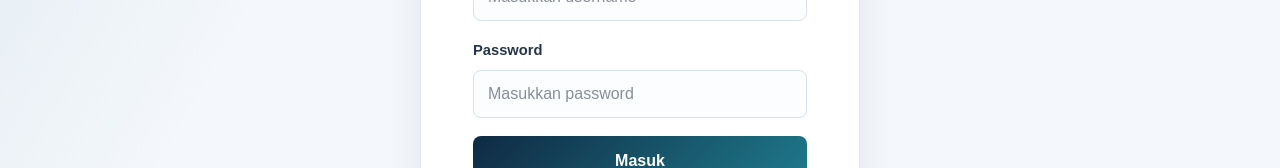
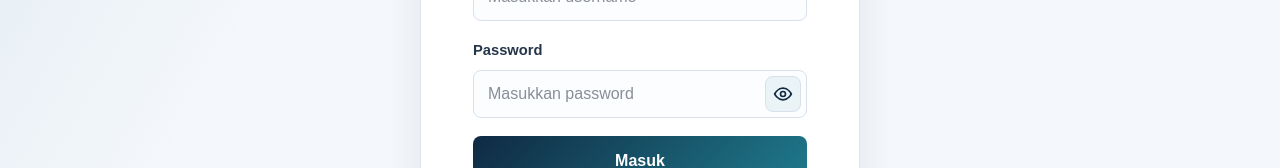
Before and after one commit to YahyaShark/project-multimedia, a Next.js app in the folder banking/: page /login in a window 1280 px wide. Shown: the part 440-608 px from the top of the page. Built offline with nearby package versions, Linux system fonts and the light colour scheme; no server answers.

Commit message:
benerin bagian buat akun

```diff
--- a/banking/app/login.tsx
+++ b/banking/app/login.tsx
@@ -7,6 +7,7 @@ export default function LoginPage() {
   const router = useRouter();
   const [username, setUsername] = useState("");
   const [password, setPassword] = useState("");
+  const [isPasswordVisible, setIsPasswordVisible] = useState(false);
   const [message, setMessage] = useState("");
   const [isLoading, setIsLoading] = useState(false);
 
@@ -56,13 +57,36 @@ export default function LoginPage() {
           </label>
           <label>
             <span>Password</span>
+            <div className="password-field">
               <input
                 onChange={(event) => setPassword(event.target.value)}
                 placeholder="Masukkan password"
                 required
-              type="password"
+                type={isPasswordVisible ? "text" : "password"}
                 value={password}
               />
+              <button
+                aria-label={isPasswordVisible ? "Sembunyikan password" : "Lihat password"}
+                title={isPasswordVisible ? "Sembunyikan password" : "Lihat password"}
+                className="password-toggle"
+                onClick={() => setIsPasswordVisible((current) => !current)}
+                type="button"
+              >
+                {isPasswordVisible ? (
+                  <svg aria-hidden="true" viewBox="0 0 24 24">
+                    <path d="M3 3l18 18" />
+                    <path d="M10.6 10.6a2 2 0 0 0 2.8 2.8" />
+                    <path d="M9.9 4.2A10.8 10.8 0 0 1 12 4c5 0 8.7 4.1 10 8a12.7 12.7 0 0 1-2.3 3.8" />
+                    <path d="M6.1 6.1A12.3 12.3 0 0 0 2 12c1.3 3.9 5 8 10 8a10.9 10.9 0 0 0 5.1-1.3" />
+                  </svg>
+                ) : (
+                  <svg aria-hidden="true" viewBox="0 0 24 24">
+                    <path d="M2 12s3.6-7 10-7 10 7 10 7-3.6 7-10 7-10-7-10-7z" />
+                    <circle cx="12" cy="12" r="3" />
+                  </svg>
+                )}
+              </button>
+            </div>
           </label>
           {message ? <p className="form-message error">{message}</p> : null}
           <button className="primary-action" disabled={isLoading} type="submit">
--- a/banking/pages/api/login.ts
+++ b/banking/pages/api/login.ts
@@ -16,6 +16,10 @@ type AuthResponse = {
 
 type Profile = {
   email?: string;
+  error?: string;
+  error_description?: string;
+  message?: string;
+  msg?: string;
 };
 
 const supabaseUrl = process.env.NEXT_PUBLIC_SUPABASE_URL;
@@ -36,6 +40,19 @@ function getConfig() {
 
 function normalizeUsername(identifier: string) {
   return identifier.trim().toLowerCase().replace(/[^a-z0-9_]+/g, "_").replace(/^_+|_+$/g, "");
+}
+
+function isMissingUsernameColumn(data: Profile | Profile[]) {
+  if (Array.isArray(data)) {
+    return false;
+  }
+
+  const message = data.error_description || data.msg || data.message || data.error || "";
+
+  return (
+    message.toLowerCase().includes("profiles.username") ||
+    message.toLowerCase().includes("column username")
+  );
 }
 
 async function getEmailByUsername(identifier: string) {
@@ -72,10 +89,14 @@ async function getEmailByUsername(identifier: string) {
       },
     },
   );
-  const usernameProfiles = (await usernameResponse.json()) as Profile[];
+  const usernameData = (await usernameResponse.json()) as Profile[] | Profile;
 
-  if (usernameResponse.ok && usernameProfiles[0]?.email) {
-    return usernameProfiles[0].email;
+  if (!usernameResponse.ok && isMissingUsernameColumn(usernameData)) {
+    throw new Error("Username tidak ditemukan. Coba login menggunakan email atau nama lengkap.");
+  }
+
+  if (Array.isArray(usernameData) && usernameData[0]?.email) {
+    return usernameData[0].email;
   }
 
   throw new Error("Username tidak ditemukan.");
--- a/banking/pages/api/register.ts
+++ b/banking/pages/api/register.ts
@@ -49,6 +49,17 @@ function getSupabaseError(data: AuthUserResponse, fallback: string) {
   }
 
   return data.error_description || data.msg || data.message || data.error || fallback;
+}
+
+function isMissingUsernameColumn(data: AuthUserResponse) {
+  const message = getSupabaseError(data, "");
+
+  return (
+    data.code === "PGRST204" ||
+    data.code === "42703" ||
+    message.toLowerCase().includes("profiles.username") ||
+    message.toLowerCase().includes("column username")
+  );
 }
 
 async function checkProfilesTable() {
@@ -115,6 +126,13 @@ async function insertProfile(body: Record<string, unknown>) {
   const data = text ? (JSON.parse(text) as AuthUserResponse) : {};
 
   if (!response.ok) {
+    if (isMissingUsernameColumn(data) && "username" in body) {
+      const profileWithoutUsername = { ...body };
+      delete profileWithoutUsername.username;
+
+      return insertProfile(profileWithoutUsername);
+    }
+
     throw new Error(getSupabaseError(data, "Gagal menyimpan profil."));
   }
 }
@@ -141,7 +159,13 @@ async function checkUsernameAvailability(username: string) {
   const data = (await response.json()) as AuthUserResponse[] | AuthUserResponse;
 
   if (!response.ok) {
-    throw new Error(getSupabaseError(data as AuthUserResponse, "Gagal memeriksa username."));
+    const errorData = data as AuthUserResponse;
+
+    if (isMissingUsernameColumn(errorData)) {
+      return;
+    }
+
+    throw new Error(getSupabaseError(errorData, "Gagal memeriksa username."));
   }
 
   if (Array.isArray(data) && data.length > 0) {
--- a/banking/styles/globals.css
+++ b/banking/styles/globals.css
@@ -253,6 +253,48 @@ select:focus {
   background: var(--panel);
   border-color: var(--accent);
   box-shadow: 0 0 0 4px rgba(31, 122, 140, 0.12);
+}
+
+.password-field {
+  position: relative;
+}
+
+.password-field input {
+  padding-right: 52px;
+  width: 100%;
+}
+
+.password-toggle {
+  align-items: center;
+  background: var(--soft-strong);
+  border: 1px solid var(--field-border);
+  border-radius: 8px;
+  color: var(--primary);
+  display: inline-flex;
+  height: 36px;
+  justify-content: center;
+  padding: 0;
+  position: absolute;
+  right: 6px;
+  top: 50%;
+  transform: translateY(-50%);
+  width: 36px;
+}
+
+.password-toggle svg {
+  fill: none;
+  height: 20px;
+  stroke: currentColor;
+  stroke-linecap: round;
+  stroke-linejoin: round;
+  stroke-width: 2;
+  width: 20px;
+}
+
+.password-toggle:hover {
+  background: var(--panel);
+  border-color: var(--accent);
+  color: var(--accent);
 }
 
 .form-row,
```
Lines whose indentation alone changed are shown as unchanged.
